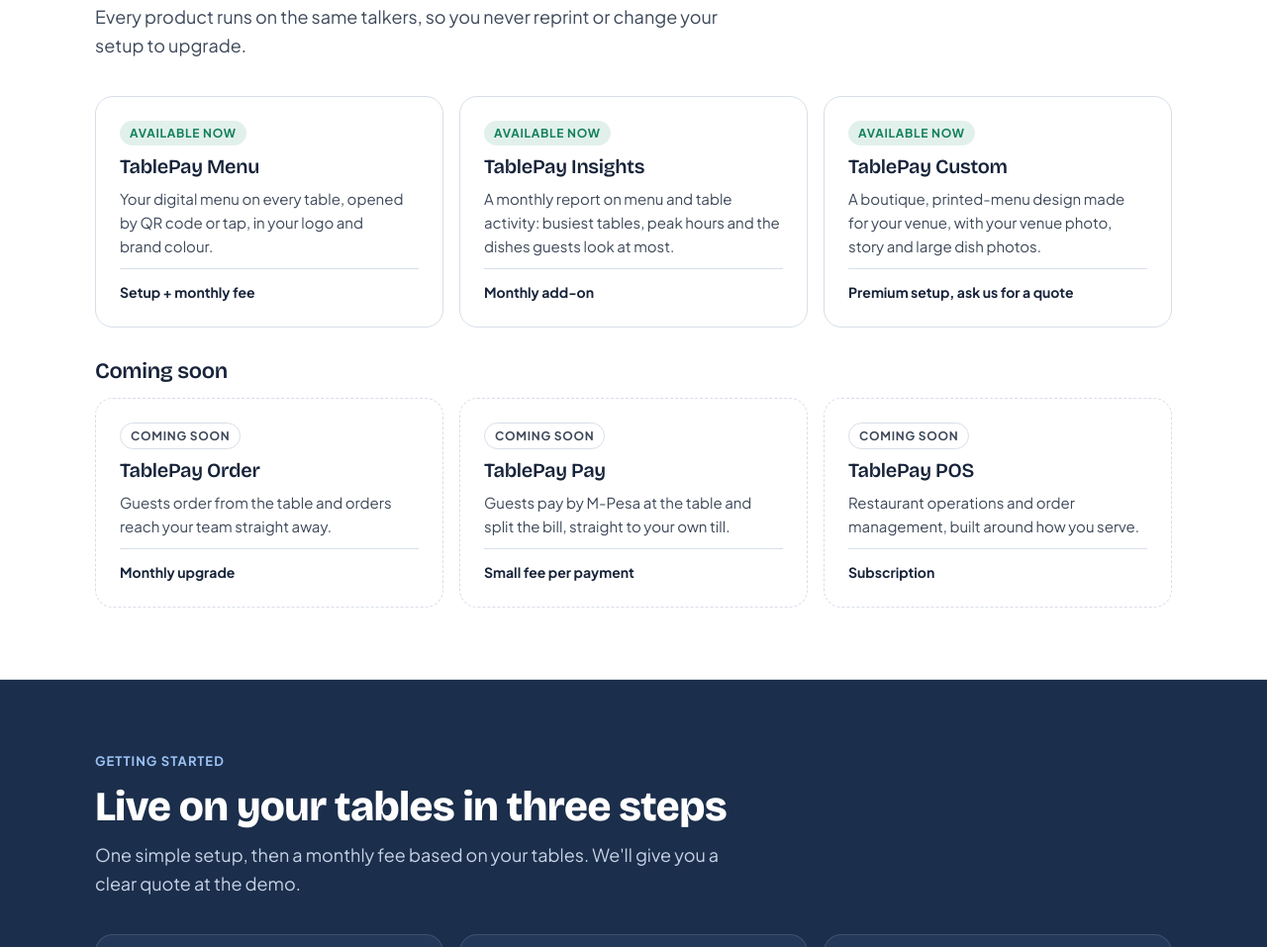
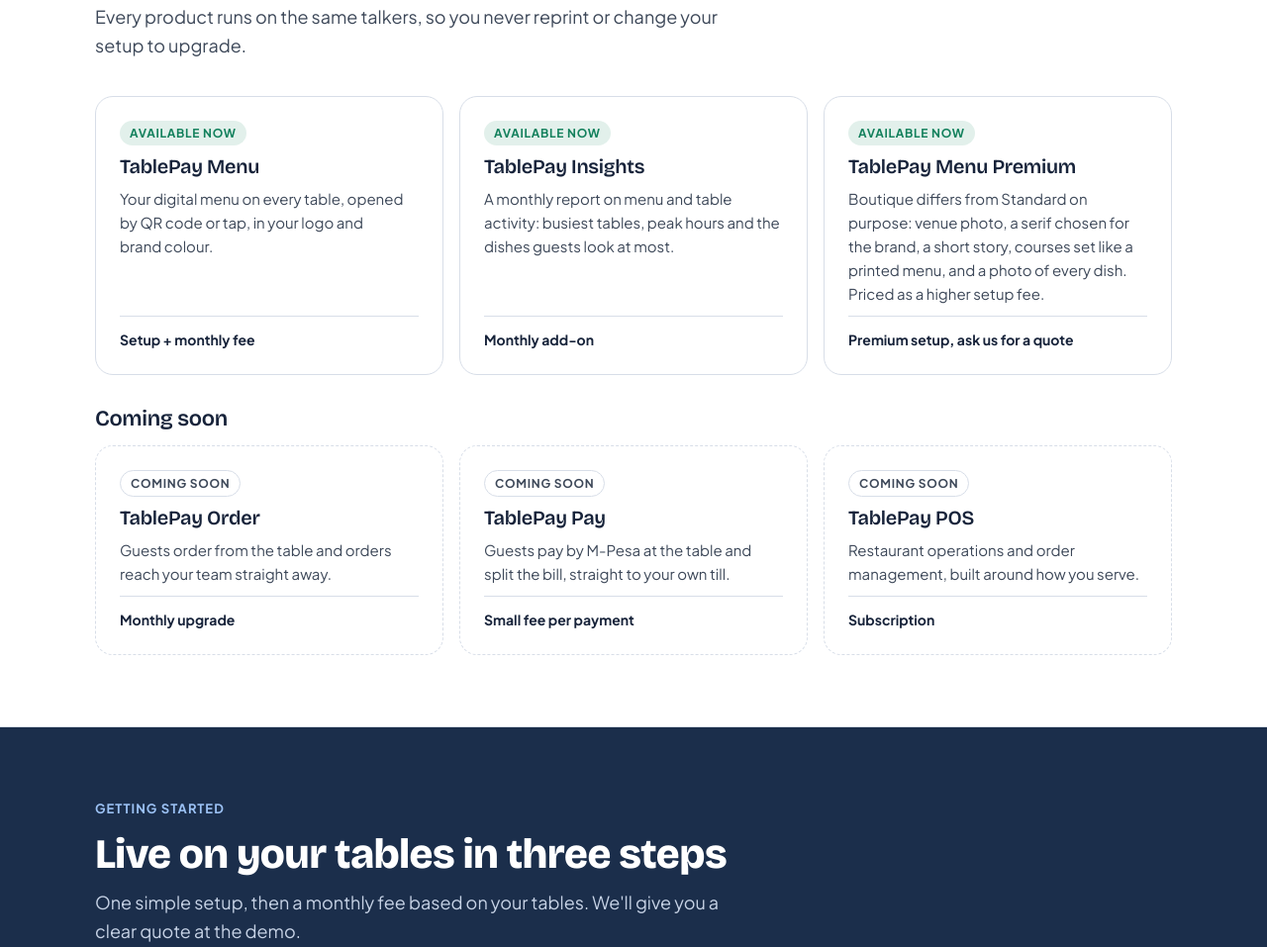
Before and after one commit to samasuma/tablepay, a plain HTML site: page index.html in a window 1280 px wide. Shown: the part 2682-3639 px from the top of the page at 99% size. Drawn offline with nearby package versions, Linux system fonts and the light colour scheme.

Commit message:
Website: rename TablePay Custom to TablePay Menu Premium

```diff
--- a/index.html
+++ b/index.html
@@ -322,7 +322,7 @@ footer { padding-bottom: 72px; }
       <div class="products">
         <div class="product"><span class="now-tag">Available now</span><h3>TablePay Menu</h3><p>Your digital menu on every table, opened by QR code or tap, in your logo and brand colour.</p><span class="model">Setup + monthly fee</span></div>
         <div class="product"><span class="now-tag">Available now</span><h3>TablePay Insights</h3><p>A monthly report on menu and table activity: busiest tables, peak hours and the dishes guests look at most.</p><span class="model">Monthly add-on</span></div>
-        <div class="product"><span class="now-tag">Available now</span><h3>TablePay Custom</h3><p>A boutique, printed-menu design made for your venue, with your venue photo, story and large dish photos.</p><span class="model">Premium setup, ask us for a quote</span></div>
+        <div class="product"><span class="now-tag">Available now</span><h3>TablePay Menu Premium</h3><p>Boutique differs from Standard on purpose: venue photo, a serif chosen for the brand, a short story, courses set like a printed menu, and a photo of every dish. Priced as a higher setup fee.</p><span class="model">Premium setup, ask us for a quote</span></div>
       </div>
       <h3 class="products-sub">Coming soon</h3>
       <div class="products">
```
